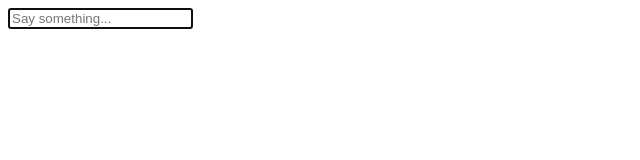
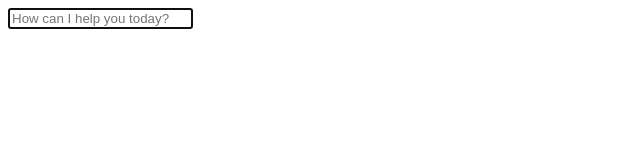
Before and after one commit to denquinlan/Customer-Support-Interface, a plain HTML site: page index.html in a window 1280 px wide. Shown: the full height of the page, 0-640 px from the left. Drawn offline with Linux system fonts and the light colour scheme.

Commit message:
Update index.html

```diff
--- a/index.html
+++ b/index.html
@@ -2,7 +2,7 @@
 <html>
 
 <div id="main">
-    <div><input id="input" type= "text" placeholder= "Say something..." autocomplete="off" autofocus="true"/></div>
+    <div><input id="input" type= "text" placeholder= "How can I help you today?" autocomplete="off" autofocus="true"/></div>
 </div>
 
 
```
